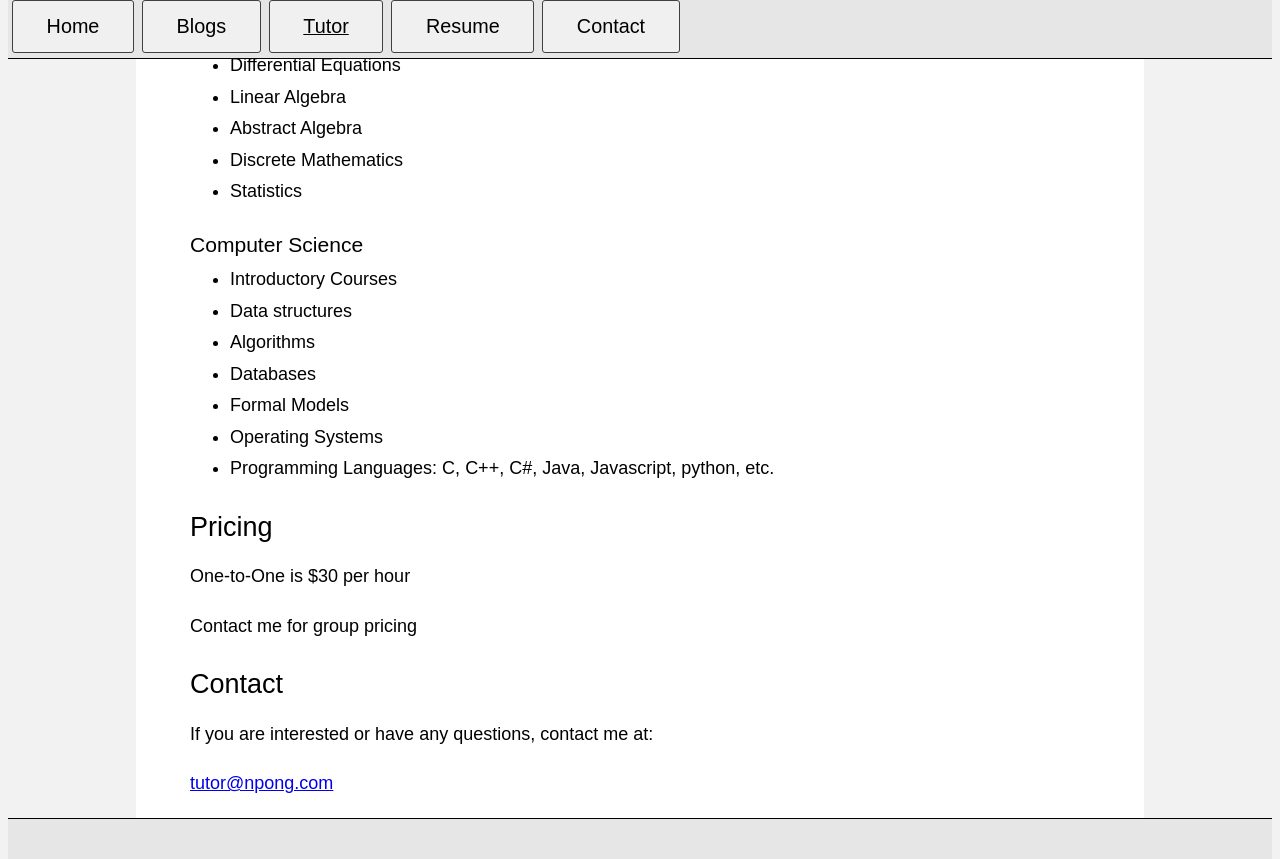
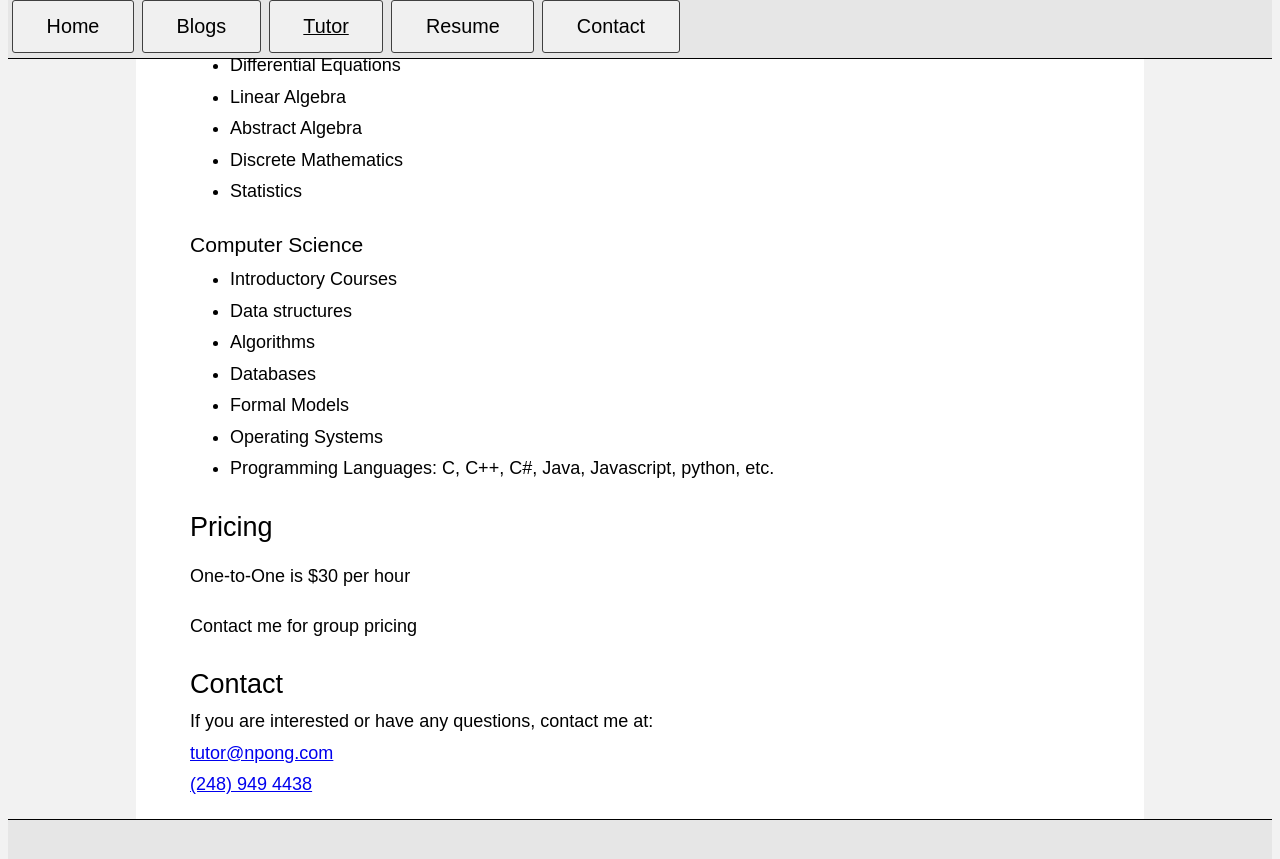
Before and after one commit to Player01osu/player01osu.github.io, a Jekyll site: the page built from tutor.html, in a window 1280 px wide and 900 px high, scrolled down 661 px. Shown: the top 859 px of the window. Built offline with Jekyll 4.4.1, drawn with Linux system fonts in a browser that asks for light colours.

Commit message:
Add more contact information to tutor

```diff
--- a/tutor.html
+++ b/tutor.html
@@ -78,9 +78,11 @@ description: >-
 
 <div class="part">
     <h2>Contact</h2>
-    <p>
+    <div>
         If you are interested or have any questions, contact me at:
-    </p>
-
-    <a href="mailto:tutor@npong.com">tutor@npong.com</a>
+        <div style="display: block;">
+            <a style="display: block;" href="mailto:tutor@npong.com">tutor@npong.com</a>
+            <a style="display: block;" href="tel:+12489494438">(248) 949 4438</a>
+        </div>
+    </div>
 </div>
```
